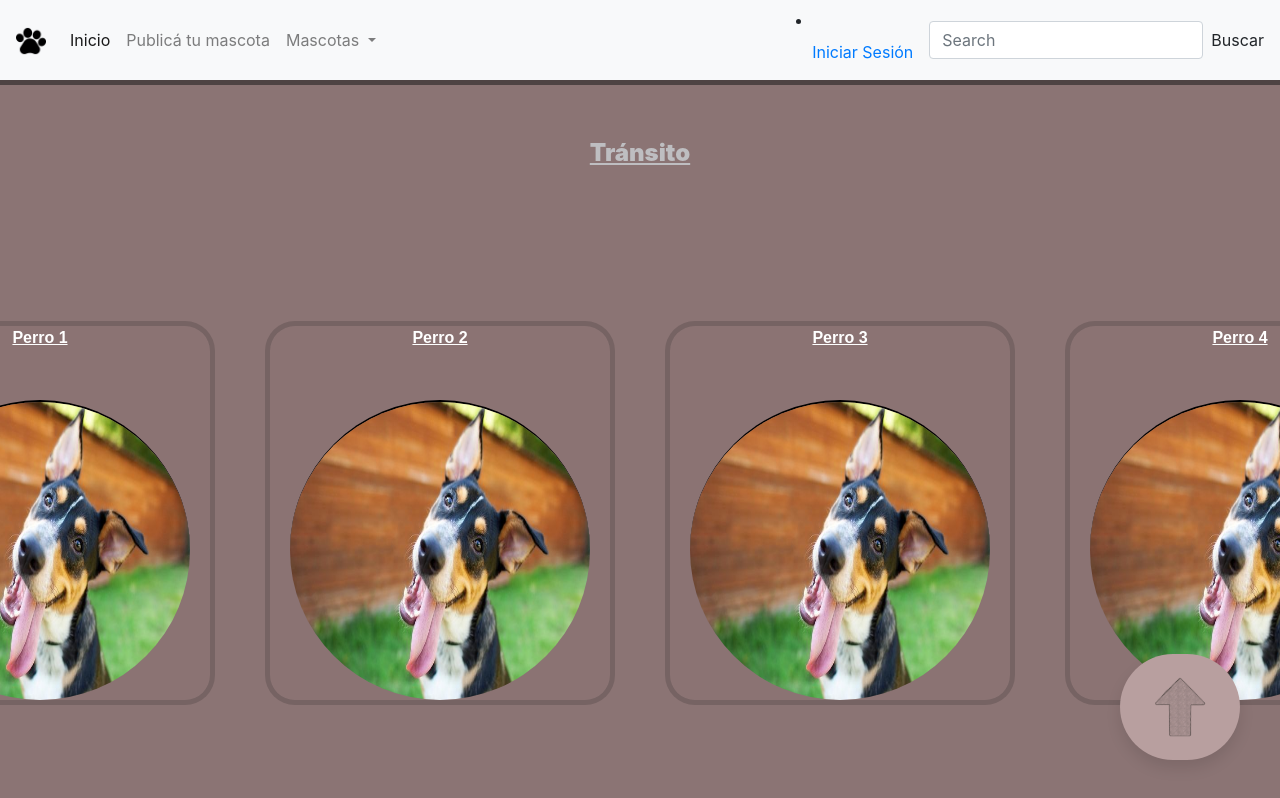
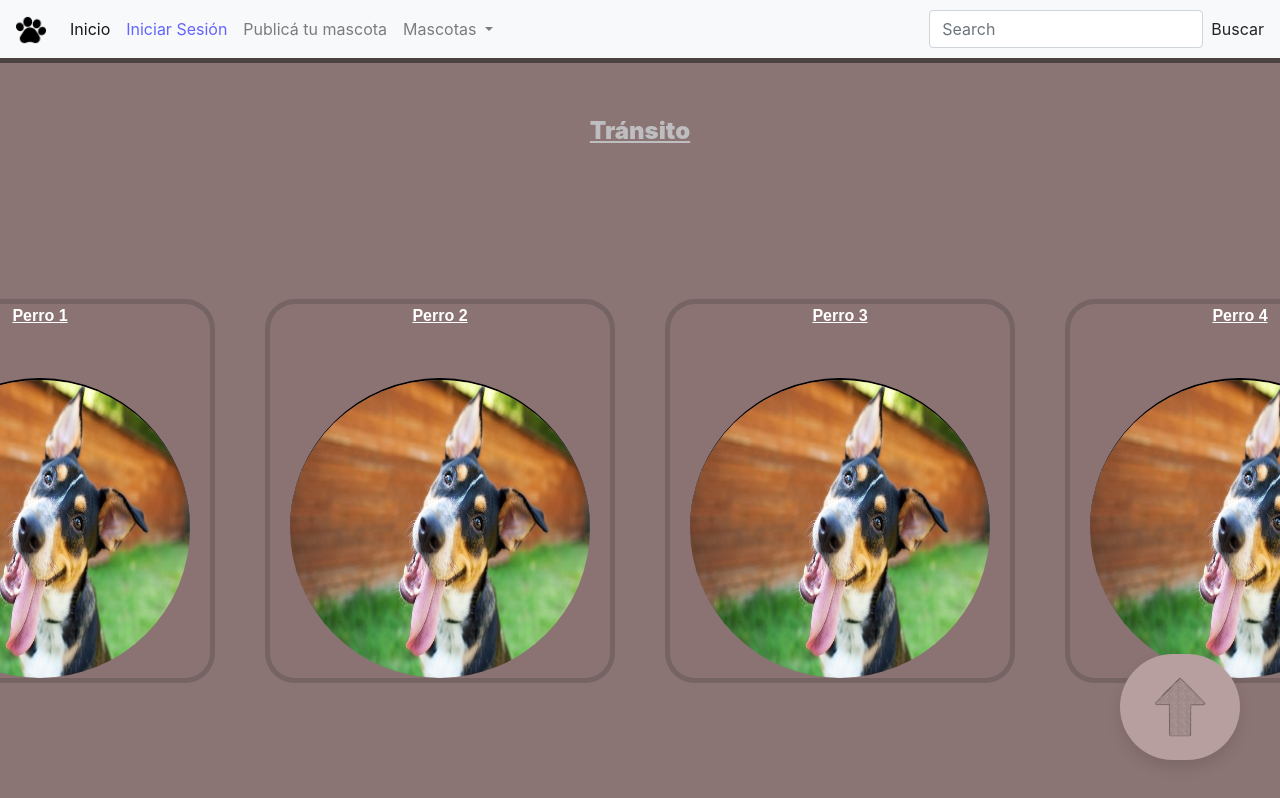
Before and after one commit to ElianTrovato/HappyDogs, a website: page html/transito.html in a window 1280 px wide. Shown: the top 798 px of the page. Drawn offline with nearby package versions, Linux system fonts and the light colour scheme.

Commit message:
segundo commit

```diff
--- a/html/transito.html
+++ b/html/transito.html
@@ -11,8 +11,8 @@
       <link rel="stylesheet" href="../css/style.css">
   </head>
   <body id="pagina">
-    <header id="menu">
-        <a name="arriba"></a>
+    <header id="header">
+      <a name="arriba"></a>
         <nav class="navbar navbar-expand-lg navbar-light bg-light">
             <a class="navbar-brand" href="../index.html"><img src="../png/huella.png" alt="icono" width="30px" height="30px"></a>
             <button class="navbar-toggler" type="button" data-toggle="collapse" data-target="#navbarSupportedContent" aria-controls="navbarSupportedContent" aria-expanded="false" aria-label="Toggle navigation">
@@ -25,10 +25,13 @@
                   <a class="nav-link" href="../index.html">Inicio <span class="sr-only">(current)</span></a>
                 </li>
                 <li class="nav-item">
+                  <a class="nav-link" id="iniciarSesion" href="./login.html">Iniciar Sesión</a>
+                </li>
+                <li class="nav-item">
                   <a class="nav-link" href="#">Publicá tu mascota</a>
                 </li>
                 <li class="nav-item dropdown">
-                  <a class="nav-link dropdown-toggle" href="#" id="navbarDropdown" role="button" data-toggle="dropdown" aria-haspopup="true" aria-expanded="false">
+                  <a class="nav-link dropdown-toggle" href="../index.html" id="navbarDropdown" role="button" data-toggle="dropdown" aria-haspopup="true" aria-expanded="false">
                     Mascotas
                   </a>
                   <div class="dropdown-menu" aria-labelledby="navbarDropdown">
@@ -42,11 +45,11 @@
 
                 </li>
 
+
+
               </div>
-                <li class="nav-item">
-                  <a class="nav-link" href="./login.html">Iniciar Sesión</a>
-                </li>
               </ul>
+
               <form class="form-inline my-2 my-lg-0">
                 <input class="form-control mr-sm-2" type="search" placeholder="Search" aria-label="Search">
 
--- a/sass/_adopta.scss
+++ b/sass/_adopta.scss
@@ -1,6 +1,6 @@
 #pagina{
     background-color: rgb(139, 116, 116);
-    #menu{
+    #header{
         border-bottom: 5px solid rgba(41, 38, 38, 0.616);
         margin-bottom: 50px;
     }
--- a/sass/_encontra.scss
+++ b/sass/_encontra.scss
@@ -1,6 +1,6 @@
 #pagina{
     background-color: rgb(139, 116, 116);
-    #menu{
+    #header{
         border-bottom: 5px solid rgba(41, 38, 38, 0.616);
         margin-bottom: 50px;
     }
--- a/sass/_transito.scss
+++ b/sass/_transito.scss
@@ -1,6 +1,6 @@
 #pagina{
     background-color: rgb(139, 116, 116);
-    #menu{
+    #header{
         border-bottom: 5px solid rgba(41, 38, 38, 0.616);
         margin-bottom: 50px;
     }
```
Also changed, not shown: html/adopta.html (+8 -5 lines), html/encontra.html (+8 -5 lines), html/login.html (+1 -1 lines), index.html (+1 -1 lines), css/style.css, 1 other file.
